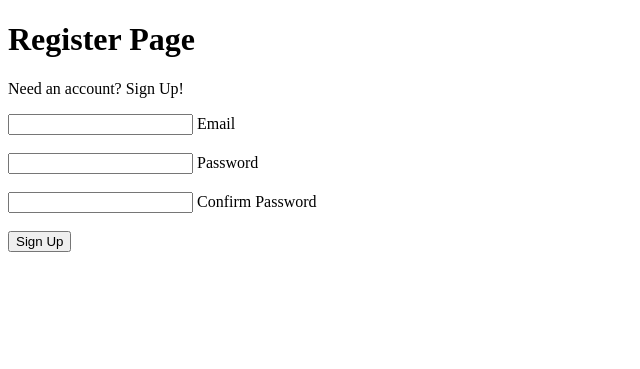
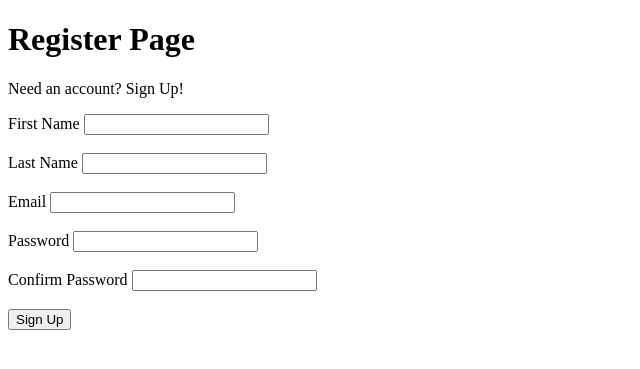
Before and after one commit to muazrana/Individualproject, a Flask app: page /register in a window 1280 px wide. Shown: the part 26-395 px from the top of the page, without its empty margins (0-640 px from the left). Run offline with Flask 2, Linux system fonts and the light colour scheme.

Commit message:
1st one working

```diff
--- a/Flask_App/application/forms.py
+++ b/Flask_App/application/forms.py
@@ -32,6 +32,18 @@ class PostForm(FlaskForm):
 	submit = SubmitField('Post Content')
 
 class RegistrationForm(FlaskForm):
+	first_name = StringField('First Name',
+		validators=[
+			DataRequired(),
+			Length(min=4, max=30)
+		])
+
+	last_name = StringField('Last Name',
+		validators=[
+			DataRequired(),
+			Length(min=4, max=30)
+		])
+
 	email = StringField('Email',
 		validators=[
 			DataRequired(),
--- a/Flask_App/application/templates/about.html
+++ b/Flask_App/application/templates/about.html
@@ -1,5 +1,7 @@
 {% extends "layout.html" %}
 {% block body_content %}
 	<h1>About Page</h1>
-	<p>This web app is made using flask!</p>
+	<p>The best book store you have come across!
+	store your collection of books here and access them
+	whenever and wherever you want to</p>
 {% endblock body_content %}
--- a/Flask_App/application/templates/home.html
+++ b/Flask_App/application/templates/home.html
@@ -1,7 +1,7 @@
 {% extends "layout.html" %}
 {% block body_content %}
 	<h1>Home Page</h1>
-	<p>Welcome to this web app!</p>
+	<p>Welcome to the book store!</p>
 	{% for post in posts %}
 		<div>
 			<h3>{{ post.title }}</h3>
--- a/Flask_App/application/templates/register.html
+++ b/Flask_App/application/templates/register.html
@@ -2,12 +2,44 @@
 {% block body_content %}
 	<h1>Register Page</h1>
 	<p>Need an account? Sign Up!</p>
+
+<div class="form">
+	<form method="POST" action="">
+		{{ form.hidden_tag() }}
+		<div class="form-group">
+			{{ form.first_name.label }}
+				{{ form.first_name }}
+			{% if form.first_name.errors %}
+				<div class="error">
+					{% for error in form.first_name.errors %}
+						<span>{{ error }}</span>
+					{% endfor %}
+				</div>
+			{% endif %}
+		</div><br>
+
+
+<div class="form">
+	<form method="POST" action="">
+		{{ form.hidden_tag() }}
+		<div class="form-group">
+			{{ form.last_name.label }}
+				{{ form.last_name }}
+			{% if form.last_name.errors %}
+				<div class="error">
+					{% for error in form.last_name.errors %}
+						<span>{{ error }}</span>
+					{% endfor %}
+				</div>
+			{% endif %}
+		</div><br>
+
 	<div class="form">
 		<form method="POST" action="">
 			{{ form.hidden_tag() }}
 			<div class="form-group">
+				{{ form.email.label }}
 					{{ form.email }}
-				{{ form.email.label }}
 				{% if form.email.errors %}
 					<div class="error">
 						{% for error in form.email.errors %}
@@ -18,8 +50,8 @@
 			</div><br>
 
 			<div class="form-group">
+				{{ form.password.label }}
 					{{ form.password }}
-				{{ form.password.label }}
 				{% if form.password.errors %}
 					<div class="error">
 						{% for error in form.password.errors %}
@@ -30,8 +62,8 @@
 			</div><br>
 
 			<div class="form-group">
+				{{ form.confirm_password.label }}
 					{{ form.confirm_password }}
-				{{ form.confirm_password.label }}
 				{% if form.confirm_password.errors %}
 					<div class="error">
 						{% for error in form.confirm_password.errors %}
```
Also changed, not shown: Flask_App/application/site.db (added), 5 other files.
